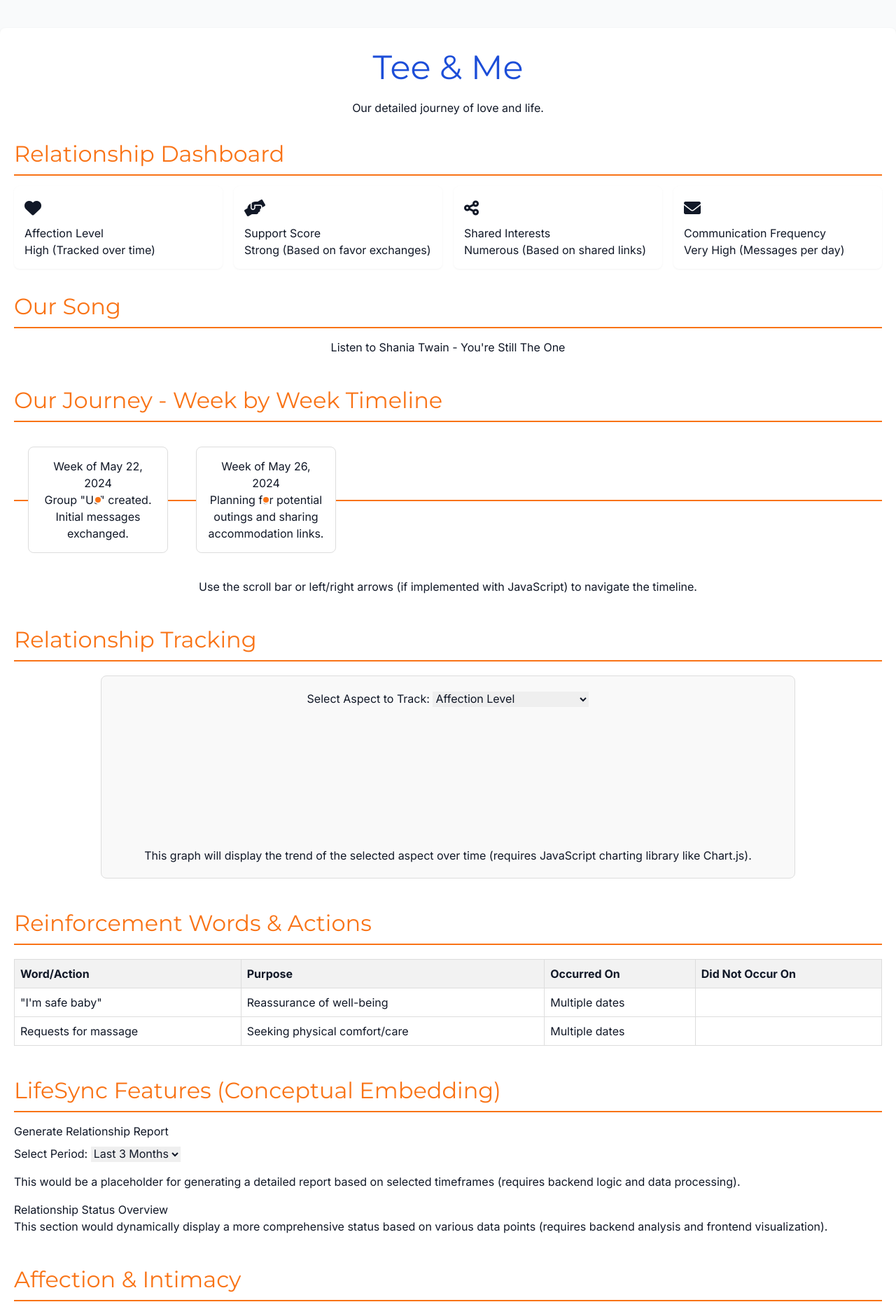
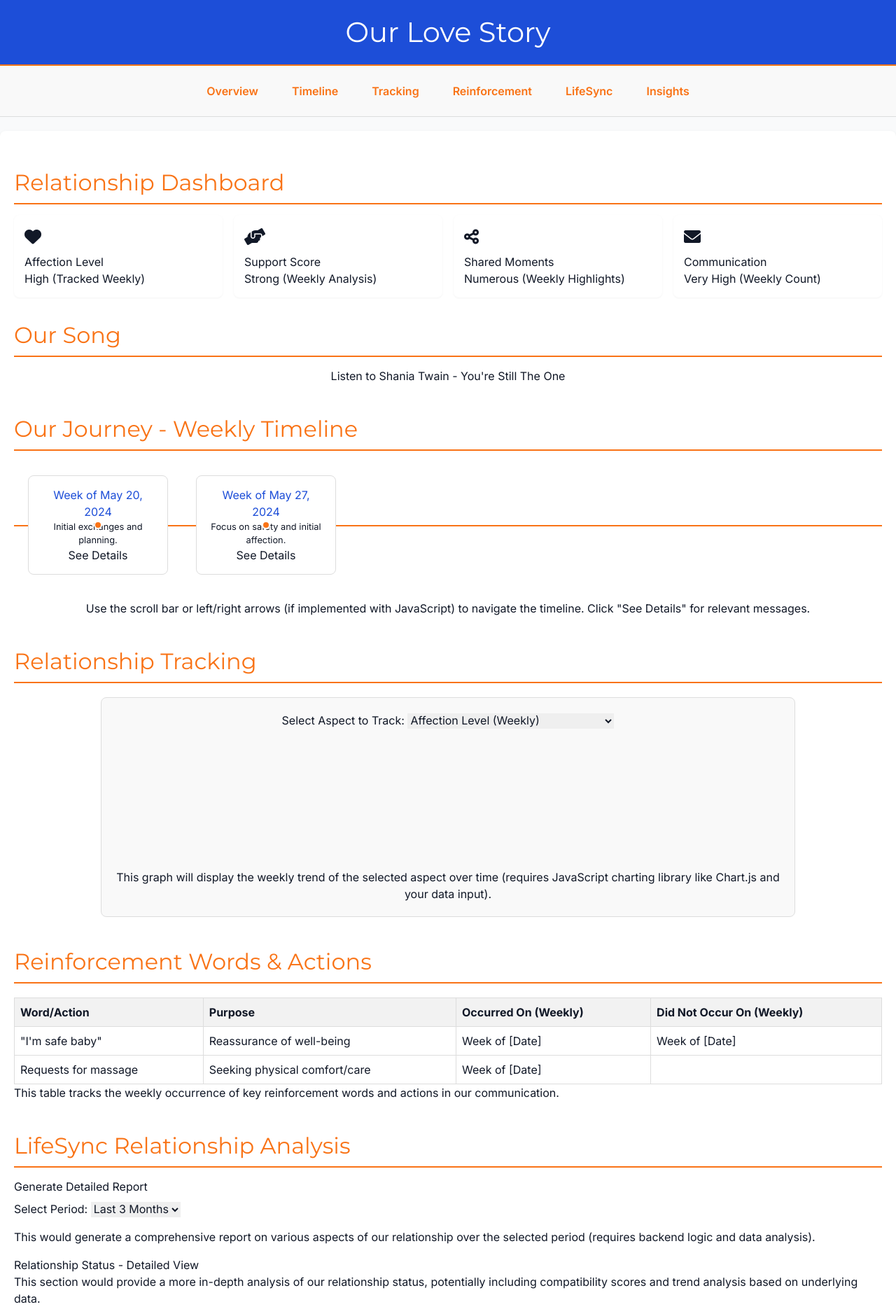
Before and after one commit to Salatiso/Us, a plain HTML site: page index.html in a window 1280 px wide. Shown: the top 1870 px of the page at 70% size. Drawn offline with nearby package versions, Linux system fonts and the light colour scheme.

Commit message:
Update index.html

```diff
--- a/index.html
+++ b/index.html
@@ -3,7 +3,7 @@
 <head>
     <meta charset="UTF-8">
     <meta name="viewport" content="width=device-width, initial-scale=1.0">
-    <title>Tee & Me - Our Detailed Journey</title>
+    <title>Tee & Me - Our Story</title>
     <script src="https://cdn.tailwindcss.com"></script>
     <link href="https://cdnjs.cloudflare.com/ajax/libs/font-awesome/6.0.0-beta3/css/all.min.css" rel="stylesheet">
     <link href="https://fonts.googleapis.com/css2?family=Inter:wght@300;400;500;600;700&family=Montserrat:wght@400;600;700&display=swap" rel="stylesheet">
@@ -28,27 +28,56 @@
             color: var(--ls-dark);
             margin: 0;
             padding: 0;
+            display: flex;
+            flex-direction: column;
+            min-height: 100vh;
         }
 
         .container {
             max-width: 1200px;
-            margin: 40px auto;
+            margin: 20px auto; /* Reduced top/bottom margin for header/footer */
             padding: 20px;
             background-color: white;
             border-radius: 8px;
             box-shadow: 0 2px 4px rgba(0, 0, 0, 0.1);
+            flex-grow: 1; /* Allow container to grow and push footer down */
         }
 
-        .header {
+        header {
+            background-color: var(--ls-primary);
+            color: white;
+            padding: 1em 0;
             text-align: center;
-            margin-bottom: 30px;
+            font-family: 'Montserrat', sans-serif;
+            border-bottom: 2px solid var(--ls-secondary);
         }
 
-        .header h1 {
-            font-family: 'Montserrat', sans-serif;
-            font-size: 3rem;
-            color: var(--ls-primary);
-            margin-bottom: 10px;
+        header h1 {
+            font-size: 2.5rem;
+            margin: 0;
+        }
+
+        nav {
+            display: flex;
+            justify-content: center;
+            padding: 1em 0;
+            background-color: #f9f9f9;
+            border-bottom: 1px solid #ddd;
+        }
+
+        nav a {
+            text-decoration: none;
+            color: var(--ls-secondary);
+            font-weight: 600;
+            padding: 0.5em 1em;
+            margin: 0 0.5em;
+            border-radius: 5px;
+            transition: background-color 0.3s ease;
+        }
+
+        nav a:hover {
+            background-color: var(--ls-secondary);
+            color: white;
         }
 
         .section-title {
@@ -73,7 +102,7 @@
             text-center;
         }
 
-        .carousel-section, .timeline-section, .graph-section, .reinforcement-section, .lifesync-section, .sensitive-section {
+        .carousel-section, .timeline-section, .graph-section, .reinforcement-section, .lifesync-section, .sensitive-section, .overview-section {
             margin-top: 40px;
         }
 
@@ -81,9 +110,9 @@
             display: flex;
             align-items: center;
             position: relative;
-            overflow-x: auto; /* Enable horizontal scrolling if JavaScript carousel isn't fully implemented */
-            scroll-snap-type: x mandatory; /* Enable snap scrolling for a carousel effect */
-            -webkit-overflow-scrolling: touch; /* For smoother scrolling on iOS */
+            overflow-x: auto;
+            scroll-snap-type: x mandatory;
+            -webkit-overflow-scrolling: touch;
             padding: 10px 0;
         }
 
@@ -93,14 +122,14 @@
         }
 
         .carousel-item {
-            flex: 0 0 80%; /* Adjust width as needed */
+            flex: 0 0 80%;
             padding: 20px;
             margin-right: 20px;
             border: 1px solid #ddd;
             border-radius: 8px;
             background-color: white;
             box-sizing: border-box;
-            scroll-snap-align: start; /* Snap items to the start of the container */
+            scroll-snap-align: start;
         }
 
         .carousel-arrow {
@@ -145,7 +174,7 @@
 
         .timeline-item {
             flex: 0 0 auto;
-            width: 200px; /* Adjust width as needed */
+            width: 200px;
             scroll-snap-align: center;
             text-align: center;
             position: relative;
@@ -158,6 +187,17 @@
             border: 1px solid #ddd;
             border-radius: 8px;
             padding: 15px;
+        }
+
+        .timeline-content h3 {
+            font-size: 1rem;
+            margin-top: 0;
+            color: var(--ls-primary);
+        }
+
+        .timeline-content p {
+            font-size: 0.8rem;
+            margin-bottom: 0;
         }
 
         .timeline-item::before {
@@ -198,37 +238,54 @@
             background-color: #f9f9f9;
             text-align: center;
         }
+
+        footer {
+            background-color: var(--ls-dark);
+            color: white;
+            text-align: center;
+            padding: 1em 0;
+            font-size: 0.8rem;
+            border-top: 2px solid var(--ls-secondary);
+        }
     </style>
 </head>
 <body>
+    <header>
+        <h1>Our Love Story</h1>
+    </header>
+
+    <nav>
+        <a href="#dashboard">Overview</a>
+        <a href="#timeline">Timeline</a>
+        <a href="#graphs">Tracking</a>
+        <a href="#reinforcement">Reinforcement</a>
+        <a href="#lifesync">LifeSync</a>
+        <a href="#sensitive">Insights</a>
+    </nav>
+
     <div class="container">
-        <div class="header">
-            <h1>Tee & Me</h1>
-            <p class="emotional-note">Our detailed journey of love and life.</p>
-        </div>
-
-        <section class="dashboard">
+        <section id="dashboard" class="dashboard">
             <h2 class="section-title">Relationship Dashboard</h2>
             <div class="grid grid-cols-1 md:grid-cols-2 lg:grid-cols-4 gap-4">
                 <div class="dashboard-item">
                     <i class="fas fa-heart text-2xl text-ls-primary mb-2"></i>
                     <h3>Affection Level</h3>
-                    <p>High (Tracked over time)</p>
+                    <p>High (Tracked Weekly)</p>
                 </div>
                 <div class="dashboard-item">
                     <i class="fas fa-hands-helping text-2xl text-ls-secondary mb-2"></i>
                     <h3>Support Score</h3>
-                    <p>Strong (Based on favor exchanges)</p>
+                    <p>Strong (Weekly Analysis)</p>
                 </div>
                 <div class="dashboard-item">
                     <i class="fas fa-share-alt text-2xl text-ls-accent1 mb-2"></i>
-                    <h3>Shared Interests</h3>
-                    <p>Numerous (Based on shared links)</p>
+                    <h3>Shared Moments</h3>
+                    <p>Numerous (Weekly Highlights)</p>
                 </div>
                 <div class="dashboard-item">
                     <i class="fas fa-envelope text-2xl text-ls-accent2 mb-2"></i>
-                    <h3>Communication Frequency</h3>
-                    <p>Very High (Messages per day)</p>
+                    <h3>Communication</h3>
+                    <p>Very High (Weekly Count)</p>
                 </div>
                 </div>
         </section>
@@ -240,73 +297,76 @@
             </div>
         </section>
 
-        <section class="timeline-section">
-            <h2 class="section-title">Our Journey - Week by Week Timeline</h2>
+        <section id="timeline" class="timeline-section">
+            <h2 class="section-title">Our Journey - Weekly Timeline</h2>
             <div class="timeline">
                 <div class="timeline-item">
                     <div class="timeline-content">
-                        <h3>Week of May 22, 2024</h3>
-                        <p>Group "Us" created. Initial messages exchanged.</p>
-                        </div>
+                        <h3>Week of May 20, 2024</h3>
+                        <p>Initial exchanges and planning.</p>
+                        <button onclick="alert('Relevant messages for this week will be displayed here.')">See Details</button>
+                    </div>
                 </div>
                 <div class="timeline-item">
                     <div class="timeline-content">
-                        <h3>Week of May 26, 2024</h3>
-                        <p>Planning for potential outings and sharing accommodation links.</p>
+                        <h3>Week of May 27, 2024</h3>
+                        <p>Focus on safety and initial affection.</p>
+                        <button onclick="alert('Relevant messages for this week will be displayed here.')">See Details</button>
                     </div>
                 </div>
                 </div>
             <div class="text-center mt-4">
-                <p>Use the scroll bar or left/right arrows (if implemented with JavaScript) to navigate the timeline.</p>
+                <p>Use the scroll bar or left/right arrows (if implemented with JavaScript) to navigate the timeline. Click "See Details" for relevant messages.</p>
             </div>
         </section>
 
-        <section class="graph-section">
+        <section id="graphs" class="graph-section">
             <h2 class="section-title">Relationship Tracking</h2>
             <div class="graph-area">
                 <label for="aspect-select">Select Aspect to Track:</label>
                 <select id="aspect-select">
-                    <option value="affection">Affection Level</option>
-                    <option value="support">Support Score</option>
-                    <option value="communication">Communication Frequency</option>
+                    <option value="affection">Affection Level (Weekly)</option>
+                    <option value="support">Support Score (Weekly)</option>
+                    <option value="communication">Communication Frequency (Weekly)</option>
                     </select>
                 <canvas id="relationship-graph" width="400" height="200"></canvas>
-                <p>This graph will display the trend of the selected aspect over time (requires JavaScript charting library like Chart.js).</p>
+                <p>This graph will display the weekly trend of the selected aspect over time (requires JavaScript charting library like Chart.js and your data input).</p>
             </div>
         </section>
 
-        <section class="reinforcement-section">
+        <section id="reinforcement" class="reinforcement-section">
             <h2 class="section-title">Reinforcement Words & Actions</h2>
             <table class="reinforcement-table">
                 <thead>
                     <tr>
                         <th>Word/Action</th>
                         <th>Purpose</th>
-                        <th>Occurred On</th>
-                        <th>Did Not Occur On</th>
+                        <th>Occurred On (Weekly)</th>
+                        <th>Did Not Occur On (Weekly)</th>
                     </tr>
                 </thead>
                 <tbody>
                     <tr>
                         <td>"I'm safe baby"</td>
                         <td>Reassurance of well-being</td>
-                        <td>Multiple dates</td>
-                        <td></td>
+                        <td>Week of [Date]</td>
+                        <td>Week of [Date]</td>
                     </tr>
                     <tr>
                         <td>Requests for massage</td>
                         <td>Seeking physical comfort/care</td>
-                        <td>Multiple dates</td>
+                        <td>Week of [Date]</td>
                         <td></td>
                     </tr>
                     </tbody>
             </table>
+            <p>This table tracks the weekly occurrence of key reinforcement words and actions in our communication.</p>
         </section>
 
-        <section class="lifesync-section">
-            <h2 class="section-title">LifeSync Features (Conceptual Embedding)</h2>
+        <section id="lifesync" class="lifesync-section">
+            <h2 class="section-title">LifeSync Relationship Analysis</h2>
             <div class="mb-4">
-                <h3>Generate Relationship Report</h3>
+                <h3>Generate Detailed Report</h3>
                 <label for="report-period">Select Period:</label>
                 <select id="report-period">
                     <option value="3-months">Last 3 Months</option>
@@ -315,32 +375,28 @@
                     <option value="all-time">All Time</option>
                 </select>
                 <button class="bg-ls-primary text-white py-2 px-4 rounded-md hover:bg-ls-primary-light focus:outline-none focus:ring-2 focus:ring-ls-primary focus:ring-opacity-50">Generate Report</button>
-                <p class="mt-2">This would be a placeholder for generating a detailed report based on selected timeframes (requires backend logic and data processing).</p>
+                <p class="mt-2">This would generate a comprehensive report on various aspects of our relationship over the selected period (requires backend logic and data analysis).</p>
             </div>
             <div>
-                <h3>Relationship Status Overview</h3>
-                <p>This section would dynamically display a more comprehensive status based on various data points (requires backend analysis and frontend visualization).</p>
-            </div>
-        </section>
-
-        <section class="sensitive-section">
-            <h2 class="section-title">Affection & Intimacy</h2>
-            <div class="data-point">
-                <p>This section could contain data related to affection expressed (e.g., frequency of kisses, cuddles) and discussions around intimacy. Please be mindful of the sensitivity of this information and populate it as you feel comfortable.</p>
-                </div>
-            <h2 class="section-title">Discussions on Sensitive Topics</h2>
-            <div class="data-point">
-                <p>This section could highlight discussions around sensitive topics, showing openness and communication in addressing important aspects of the relationship.</p>
+                <h3>Relationship Status - Detailed View</h3>
+                <p>This section would provide a more in-depth analysis of our relationship status, potentially including compatibility scores and trend analysis based on underlying data.</p>
                 </div>
         </section>
 
-        <div class="text-center mt-8">
-            <p class="text-gray-600 text-sm">This detailed view of our journey is a testament to the depth and richness of our relationship.</p>
-        </div>
+        <section id="sensitive" class="sensitive-section">
+            <h2 class="section-title">Affection & Intimacy Insights</h2>
+            <div class="data-point">
+                <p>This section contains detailed information regarding expressions of affection and discussions related to intimacy on a weekly basis. Please review this data with care and consideration for privacy.</p>
+                </div>
+        </section>
     </div>
 
+    <footer>
+        <p>&copy; 2025 Tee & Me - Our Love Story</p>
+    </footer>
+
     <script>
-        // JavaScript for basic carousel functionality (you might want to use a library for more advanced features)
+        // JavaScript for basic carousel functionality
         const carousels = document.querySelectorAll('.carousel-container');
 
         carousels.forEach(container => {
@@ -353,7 +409,6 @@
                 leftArrow.addEventListener('click', () => {
                     scrollAmount -= container.offsetWidth;
                     carousel.style.transform = `translateX(${scrollAmount}px)`;
-                    // Basic check to disable/enable arrows at the ends (can be improved)
                     if (scrollAmount < 0) rightArrow.style.display = 'block';
                     if (scrollAmount === 0) leftArrow.style.display = 'none';
                 });
@@ -363,13 +418,11 @@
                 rightArrow.addEventListener('click', () => {
                     scrollAmount += container.offsetWidth;
                     carousel.style.transform = `translateX(${scrollAmount}px)`;
-                    // Basic check to disable/enable arrows at the ends (can be improved)
                     if (scrollAmount > - (carousel.scrollWidth - container.offsetWidth)) leftArrow.style.display = 'block';
                     if (scrollAmount <= - (carousel.scrollWidth - container.offsetWidth)) rightArrow.style.display = 'none';
                 });
             }
 
-            // Initialize arrow visibility for the first carousel
             if (container === carousels[0] && leftArrow && carousel.scrollWidth <= container.offsetWidth) {
                 leftArrow.style.display = 'none';
                 rightArrow.style.display = 'none';
@@ -385,11 +438,22 @@
         if (aspectSelect && relationshipGraph) {
             aspectSelect.addEventListener('change', (event) => {
                 const selectedAspect = event.target.value;
-                // In a real application, you would fetch data based on the selected aspect and update the graph
                 console.log(`Tracking: ${selectedAspect}`);
-                // Example using Chart.js (include the library in <head>):
+                // Include Chart.js library in <head> to use this:
                 // const ctx = relationshipGraph.getContext('2d');
-                // const myChart = new Chart(ctx, { ... });
+                // const myChart = new Chart(ctx, {
+                //     type: 'line', // or 'bar', 'pie' etc.
+                //     data: {
+                //         labels: ['Week 1', 'Week 2', 'Week 3', 'Week 4'], // Replace with your weekly labels
+                //         datasets: [{
+                //             label: selectedAspect,
+                //             data: [/* Your weekly data here */],
+                //             borderColor: var(--ls-primary),
+                //             fill: false
+                //         }]
+                //     },
+                //     options: { ... }
+                // });
             });
             // Initial graph setup (if needed)
         }
```
